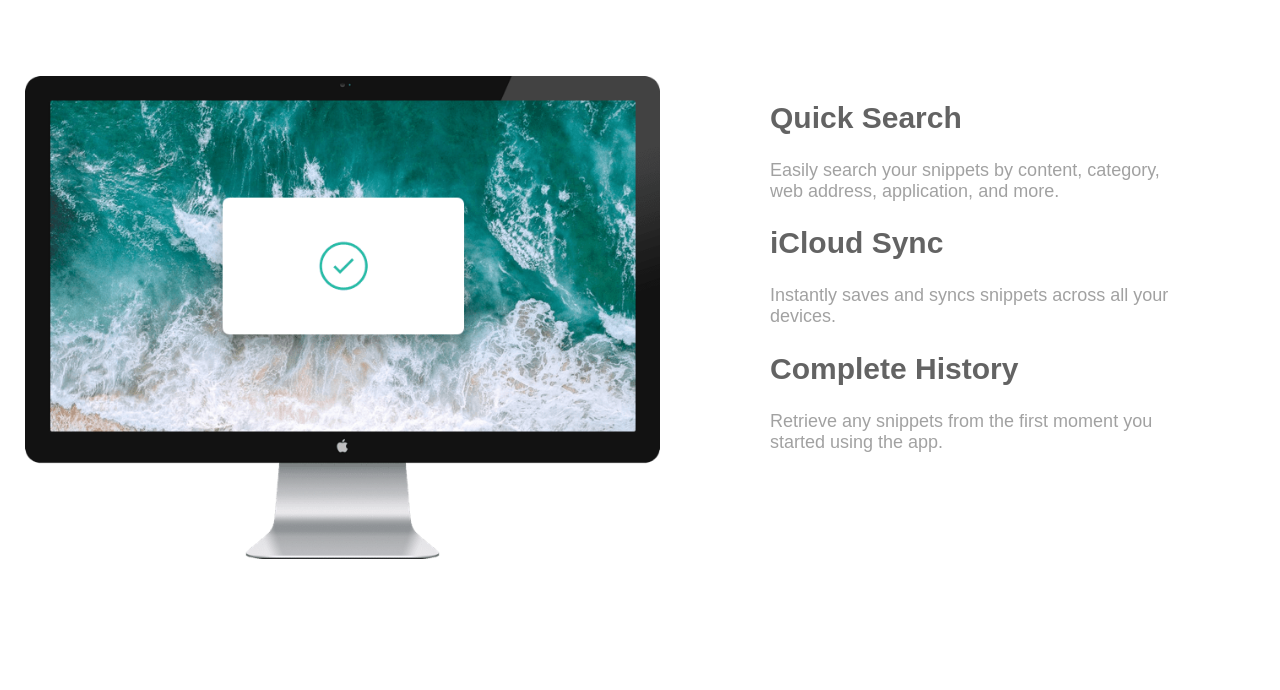
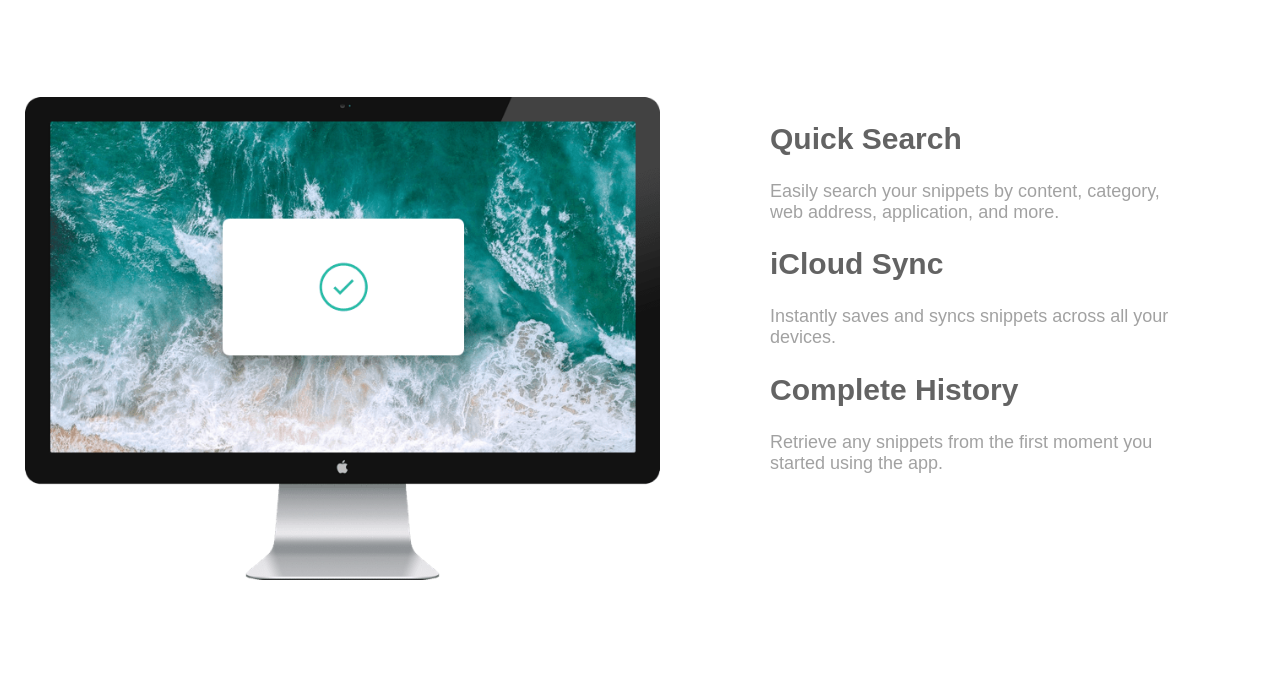
Before and after one commit to abdelrahman390/landing-page, a plain HTML site: page index.html in a window 1280 px wide. Shown: the part 755-1445 px from the top of the page. Drawn offline with Linux system fonts and the light colour scheme.

Commit message:
Update style.css

```diff
--- a/style.css
+++ b/style.css
@@ -89,6 +89,8 @@ h1{
 
 .sec2{
     height: 800px;
+    padding-top: 20px;
+    border-top: 1px solid #00000021;
 }
 
 .sec2 header{
```
